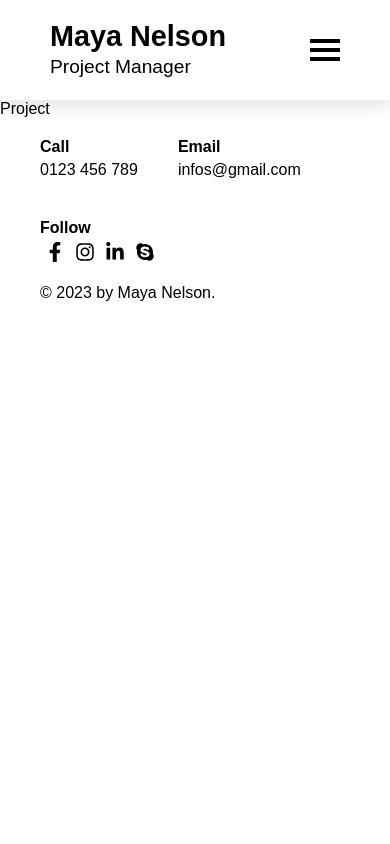
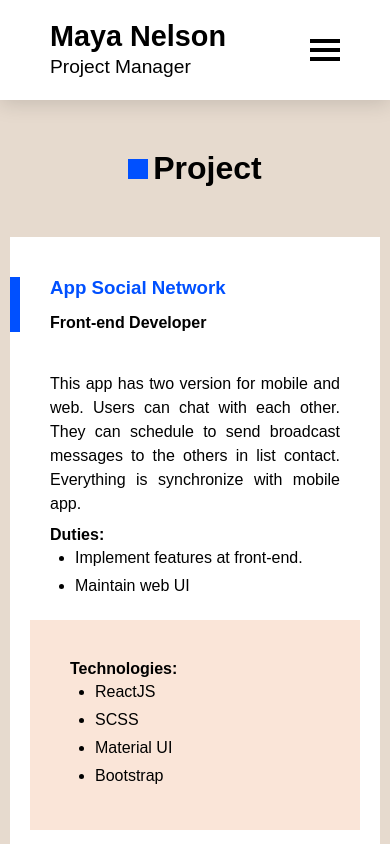
Before and after one commit to tduong5522/creative_cv, a React (Create React App) app: page /projects in a window 390 px wide. Shown: the top 844 px of the page. Built offline with nearby package versions, Linux system fonts and the light colour scheme.

Commit message:
Add project page responsive

```diff
--- a/src/components/navbar/Header.jsx
+++ b/src/components/navbar/Header.jsx
@@ -23,7 +23,8 @@ const HeaderNavbar = () => {
   const [itemActice, setItemActice] = useState(KEY.ABOUT_ME);
   const [isMobile, setIsMobile] = useState(false);
   const onHandleClick = e => {
-    setItemActice(e.target.innerHTML)
+    setItemActice(e.target.innerHTML);
+    setIsMobile(false);
   }
 
   const setMobileMode = () => {
--- a/src/components/navbar/NavMenu.jsx
+++ b/src/components/navbar/NavMenu.jsx
@@ -1,6 +1,6 @@
 import React from 'react'
 import {Link} from 'react-router-dom';
-import {convertStringToUrl} from "../../share/formatString";
+import {convertStringToUrl} from "../../helper/formatString";
 const NavMenu = ({items, onClick, active,isMobile}) => {
     console.log(convertStringToUrl(active));
     return (
--- a/src/components/page/Projects.jsx
+++ b/src/components/page/Projects.jsx
@@ -1,11 +1,39 @@
-import React from 'react'
+import React from 'react';
+
+import {data} from "../../helper/dataProject";
+
+import "../../scss/project.scss";
 
 const Projects = () => {
     return (
-        <div>
-            Project
+        <div className="project__container">
+            <h1 className="project__header">Project</h1>
+            {data.map(item => <CardProject name={item.projectName} title={item.roleTitle} description={item.description} duties={item.duties} technologies={item.technologies}/>)}
         </div>
     )
 }
 
+const CardProject = ({name,title, description, duties, technologies}) => {
+    return <div className="card__container">
+        <div className="card__main">
+            <div className="card__header">
+                <h3 className="card__name">{name}</h3>
+                <h4 className="card__title">{title}</h4>
+            </div>
+            <p className="card__description">{description}</p>
+            <h4 className="card__duties">Duties:</h4>
+            <ul className="card__list">
+                {duties.map(duty => <li className="card__item">{duty}</li>)}
+            </ul>
+        </div>
+        <div className="card__technologies">
+            <h4 className="card__duties">Technologies:</h4>
+            <ul className="card__list">
+                {technologies.map(tech => <li className="card__item">{tech}</li>)}
+            </ul>
+        </div>
+    </div>
+}
+
+
 export default Projects
--- a/src/components/page/Resume.jsx
+++ b/src/components/page/Resume.jsx
@@ -1,6 +1,6 @@
 import React from 'react'
 
-import {experiences, education, professionalSkills, skills, languages} from "../../share/dataResume";
+import {experiences, education, professionalSkills, skills, languages} from "../../helper/dataResume";
 
 import "../../scss/resume.scss";
 
@@ -20,7 +20,11 @@ const Resume = () => {
                 <h2 className="resume__title">
                    Education
                 </h2>
-
+                <div className="education__container">
+                    <h3 className="education__time">{education.time}</h3>
+                    <h4 className="education__university">{education.universityName}</h4>
+                    <h5 className="education__major">{education.major}</h5>
+                </div>
             </section>
             <section className="resume__skill">
                 <h2 className="resume__title">
@@ -50,7 +54,6 @@ const ResumeList = ({list}) =>(
      </ul>
 )
 
-
 const CardResume = ({time, title, subTitle, description}) => {
     return (
         <div className="resume__card">
--- /dev/null
+++ b/src/helper/dataProject.js
@@ -0,0 +1,22 @@
+export const data = [
+{
+    projectName :'App Social Network',
+    roleTitle:'Front-end Developer',
+    description:'This app has two version for mobile and web. Users can chat with each other. They can schedule to send broadcast messages to the others in list contact. Everything is synchronize with mobile app.',
+    duties:['Implement features at front-end.', 'Maintain web UI'],
+    technologies:['ReactJS','SCSS', 'Material UI', 'Bootstrap'],
+},
+{
+    projectName :'App Logs Management',
+    roleTitle:'Front-end Developer',
+    description:'This app will receive logs of  the security device from ELK Stack. The logs of the firewall or IPS/IDS will be collected and filtered by Logstash. ElasticSearch will store these logs from Logstash and provide a search engine that helps to query big data faster to supply for web UI. Besides, this app still hints at a playbook to handle incidents.',
+    duties:['Implement features at front-end.', 'Implement basic features at the backend and databases about the playbooks.'],
+    technologies:['ReactJS', 'Material UI', 'React Bootstrap', 'NodeJS(ExpressJS)', 'MySQL'],
+},
+{
+    projectName :'Audit VPN tunnel',
+    roleTitle:'Network Administrator',
+    description:'This is a script run on a server to get the information about VPN tunnels from the CheckPoint device. And each month the script will be run and send a email for SM to audit.',
+    duties:['Implement features about automation auditing and send an email.', 'Set up a flow for the script that can connect to the CheckPoint device.'],
+    technologies:['Python'],
+}]
--- a/src/share/dataResume.js
+++ b/src/helper/dataResume.js
@@ -21,7 +21,7 @@ export const experiences =  [
 
 export const education = {
     time : "2019 - Present",
-    universityName: "UIT (University of Information Technology)",
+    universityName: "University of Information Technology (UIT)",
     major: "Bachelor of Engineering in Security Information",
     descriptionTask: "I’m a great place for you to tell a story and let your users know a little more about you.\n I’m a great place for you to tell a story and let your users know a little more about you."
 }
--- /dev/null
+++ b/src/scss/project.scss
@@ -0,0 +1,97 @@
+* {
+    box-sizing: border-box;
+    margin: 0;
+    padding: 0;
+}
+
+
+$widthMobile: 900px;
+
+.project__container{
+    background-color: #e6dace;
+    padding: 20px 0;
+    .project__header{
+        margin: 50px auto;
+        display: flex;
+        position: relative;
+        justify-content: center;
+        align-items: center;
+        &::before {
+            content: '';
+            width: 20px;
+            height: 20px;
+            background-color: #0050FF;
+            margin-right: 5px;
+        }
+        @media screen and (max-width:$widthMobile) {
+            margin-top: 30px;
+        }
+    }
+    .card__container {
+        width: 750px;
+        margin: 40px auto;
+        background-color: #ffffff;
+        display: flex;
+        div {
+            padding: 40px;
+        }
+
+        .card__main {
+            width: 450px;
+
+            .card__header{
+                width: 100%;
+                padding: 0;
+                margin-bottom: 40px;
+                position: relative;
+                &::before {
+                    content: '';
+                    width: 10px;
+                    height: 100%;
+                    background-color: #0050FF;
+                    position: absolute;
+                    left: -40px;
+                }
+
+                .card__name {
+                    font-weight: 900;
+                    color: #0050FF;
+                    margin-bottom: 15px;
+                }
+            }
+
+            .card__description{
+                text-align: justify;
+                margin: 10px 0;
+                line-height: 1.5;
+            }
+            @media screen and (max-width:$widthMobile) {
+                width: 100%;
+                padding: 20px
+            }
+        }
+
+        .card__list{
+            padding-left: 25px;
+
+            .card__item{
+                padding: 5px 0;
+            }
+        }
+
+        .card__technologies {
+            background-color: #fae5d8;
+            width: 300px;
+
+            @media screen and (max-width:$widthMobile) {
+                width: 100%;
+            }
+        }
+
+        @media screen and (max-width:$widthMobile) {
+            display: block;
+            width: calc(100% - 20px);
+            padding: 20px;
+        }
+    }
+}
--- a/src/scss/resume.scss
+++ b/src/scss/resume.scss
@@ -65,11 +65,42 @@ $widthMobile: 900px;
         }
         @media screen and (max-width:$widthMobile) {
             display: block;
+            &--info {
+                width: 100%;
+                margin-bottom: 10px;
+            }
+
+            &--description {
+                width: 100%;
+            }
         }
     }
 
-    .resume__experience {
-
+    .education__container {
+        background-color: #ffffff;
+        margin : 20px 0;
+        padding: 40px;
+        .education__time {
+            font-weight: 900;
+            color :#0050FF;
+            margin-bottom: 20px;
+        }
+        .education__university{
+            margin-bottom: 10px;
+        }
 
     }
+
+    .resume__list{
+        background-color: #ffffff;
+        margin : 20px 0;
+        padding: 40px;
+        line-height: 1.5;
+        display: flex;
+        flex-wrap: wrap;
+        .resume__item{
+            width: 50%;
+            list-style: none;
+        }
+    }
 }
```
Also changed, not shown: src/components/share/Card.jsx (added, +18 -0 lines), src/helper/formatString.js (renamed from src/share/formatString.js). Lines whose indentation alone changed are shown as unchanged.
